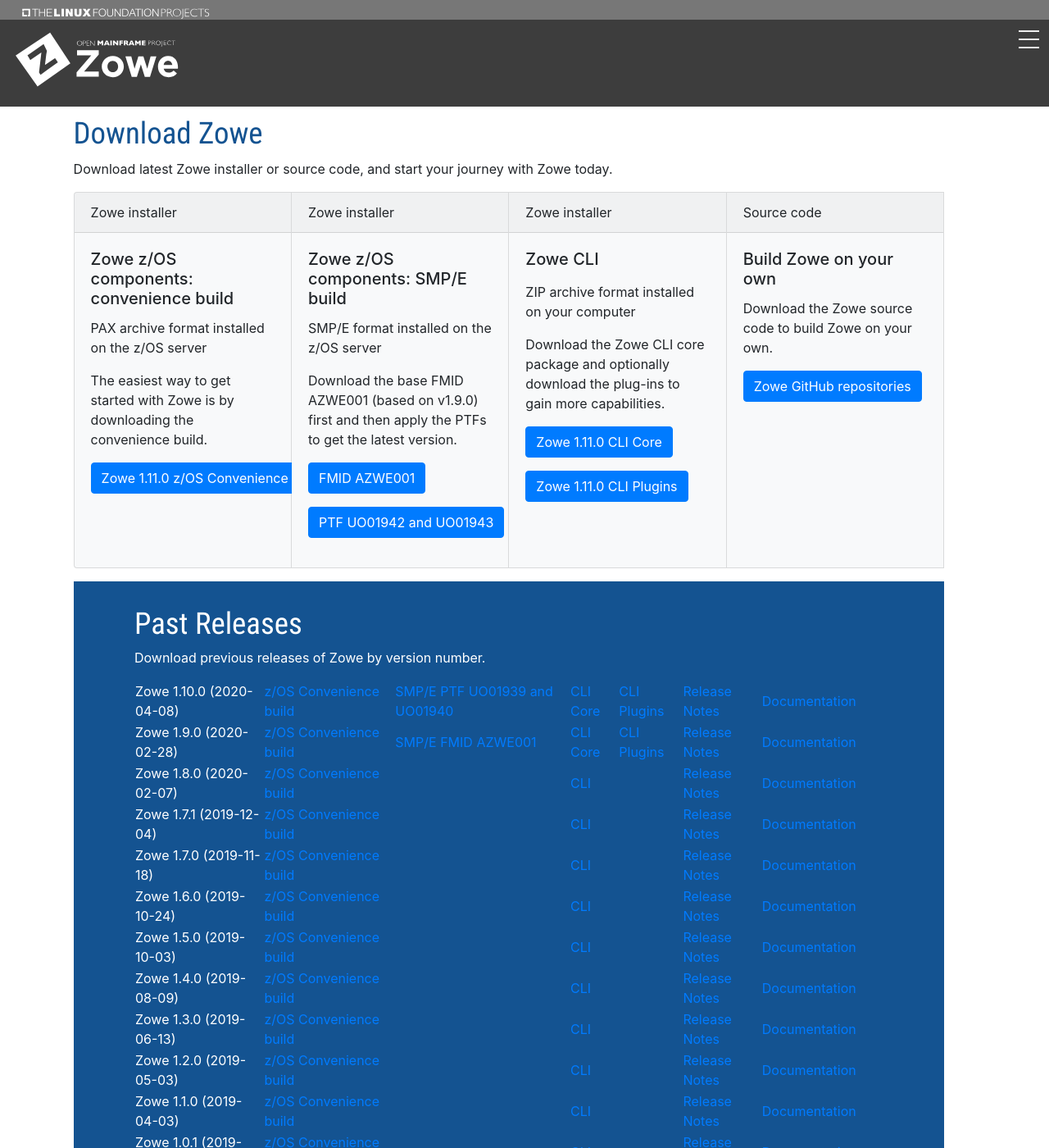
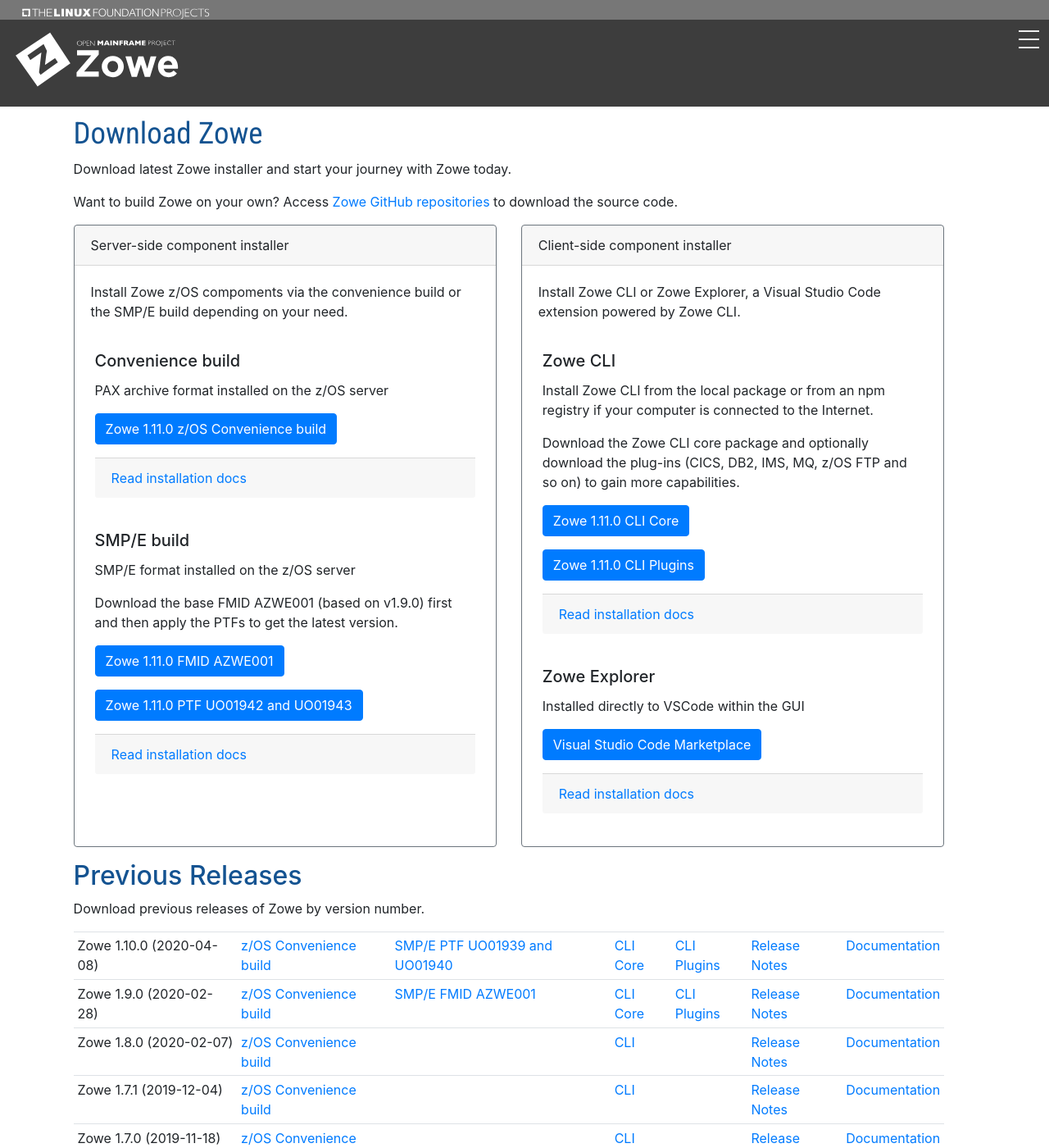
Before and after one commit to zowe/zowe.github.io, a Jekyll site: the page built from download.md, in a window 1280 px wide and 1400 px high. Shown: the whole window at 82% size. Built offline with Jekyll 4.4.1, drawn with Linux system fonts in a browser that asks for light colours; nearby versions of some CDN libraries; our own code applies the rules of GitHub Pages for plain Markdown files; some of the changed text lies outside the part shown.

Commit message:
Incorporate comments
Signed-off-by: nannanli <nannanli@cn.ibm.com>

```diff
--- a/_layouts/default.html
+++ b/_layouts/default.html
@@ -76,7 +76,7 @@
   </div>
 
   <div class="nav-links">
-    <a href="/index.html#what-is-zowe">Home</a>
+    <a href="/">Home</a>
     <a href="/download.html">Download</a>
     <a href="{{ site.docs_site_url }}">Docs</a>
     <a href="/index.html#community">Community</a>
@@ -103,7 +103,7 @@
 </div>
 
 <div class="footercol2">
-  <a href="/index.html#what-is-zowe">Home</a>
+  <a href="/">Home</a>
   <a href="/download.html">Download</a>
   <a href="{{ site.docs_site_url }}">Docs</a>
   <a href="/index.html#community">Community</a>
--- a/download.md
+++ b/download.md
@@ -8,41 +8,66 @@
 
 <section class="whitebackground" style="padding-top:1%">
 <h1 id="download">Download Zowe</h1>
-<p>
-Download latest Zowe installer or source code, and start your journey with Zowe today.
-</p>
+  <p>
+  Download latest Zowe installer and start your journey with Zowe today.
+  </p>
+  <p>
+  Want to build Zowe on your own? Access <a href="{{ site.github_repo_url }}">Zowe GitHub repositories</a> to download the source code.
+  </p>
 {% if site.data.releases[0].cli_version and site.data.releases[0].cli_plugins_version and site.data.releases[0].zos_version and site.data.releases[0].smpe_version %}
-<div class="card-group">
-<div class="card bg-light mb-3">
-  <div class="card-header">Zowe installer</div>
-  <div class="card-body">
-    <h5 class="card-title">Zowe z/OS components: convenience build</h5>
-    <p class="card-text">PAX archive format installed on the z/OS server</p>
-    <p class="card-text">The easiest way to get started with Zowe is by downloading the convenience build.</p>
-    <a class="btn btn-primary" href="{{ site.zos_download_url }}{{ site.data.releases[0].zos_version }}">Zowe {{ site.data.releases[0].zos_version }} z/OS Convenience build</a>
+<div class="card-deck">
+<div class="card border-secondary mb-3">
+  <div class="card-header">Server-side component installer</div>
+    <div class="card-body">
+    <p class="card-text">Install Zowe z/OS compoments via the convenience build or the SMP/E build depending on your need.</p>
+        <div class="row">
+          <div class="card-body">
+            <h5 class="card-title">Convenience build</h5>
+            <p class="card-text">PAX archive format installed on the z/OS server</p>
+            <p><a class="btn btn-primary" href="{{ site.zos_download_url }}{{ site.data.releases[0].zos_version }}">Zowe {{ site.data.releases[0].zos_version }} z/OS Convenience build</a></p>
+          <div class="card-footer">
+            <a class="card-footer" href="https://docs.zowe.org/stable/user-guide/install-zos.html" class="card-link">Read installation docs</a>
+          </div>
+          </div>
+          <div class="card-body">
+            <h5 class="card-title">SMP/E build</h5>
+            <p class="card-text">SMP/E format installed on the z/OS server</p>
+            <p class="card-text">Download the base FMID AZWE001 (based on v1.9.0) first and then apply the PTFs to get the latest version. </p>
+            <p><a class="btn btn-primary" href="{{ site.smpe_download_url }}{{ site.zowe_fmid_oss_version }}">Zowe {{ site.data.releases[0].zos_version }} FMID {{ site.zowe_fmid }}</a></p>
+            <p><a class="btn btn-primary" href="{{ site.smpe_download_url }}{{ site.data.releases[0].smpe_version }}">Zowe {{ site.data.releases[0].zos_version }} {{ site.data.releases[0].smpe_sysmod }} {{ site.data.releases[0].smpe_numbers }}</a></p>
+            <div class="card-footer">
+              <a href="https://docs.zowe.org/stable/user-guide/install-zos.html" class="card-link">Read installation docs</a>
+            </div>
+          </div>
+       </div>
+    </div>
   </div>
+<div class="card border-secondary mb-3">
+  <div class="card-header">Client-side component installer</div>
+    <div class="card-body">
+    <p class="card-text">Install Zowe CLI or Zowe Explorer, a Visual Studio Code extension powered by Zowe CLI.</p>
+      <div class="row">
+        <div class="card-body">
+          <h5 class="card-title">Zowe CLI</h5>
+          <p class="card-text">Install Zowe CLI from the local package or from an npm registry if your computer is connected to the Internet.</p>
+          <p class="card-text">Download the Zowe CLI core package and optionally download the plug-ins (CICS, DB2, IMS, MQ, z/OS FTP and so on) to gain more capabilities.</p>
+          <p><a class="btn btn-primary" href="{{ site.cli_download_url }}{{ site.data.releases[0].cli_version }}">Zowe {{ site.data.releases[0].cli_version }} CLI Core</a></p>
+          <p><a class="btn btn-primary" href="{{ site.cli_plugins_download_url }}{{ site.data.releases[0].cli_plugins_version }}">Zowe {{ site.data.releases[0].cli_plugins_version }} CLI Plugins</a></p>
+          <div class="card-footer">
+            <a href="https://docs.zowe.org/stable/user-guide/cli-installcli.html#installing-zowe-cli-from-a-local-package" class="card-link">Read installation docs</a>
+          </div>
+        </div>
+        <div class="card-body">
+          <h5 class="card-title">Zowe Explorer</h5>
+          <p class="card-text">Installed directly to VSCode within the GUI</p>
+          <p><a class="btn btn-primary" href="https://marketplace.visualstudio.com/items?itemName=Zowe.vscode-extension-for-zowe">Visual Studio Code Marketplace</a></p>
+          <div class="card-footer">
+            <a href="https://docs.zowe.org/stable/user-guide/cli-installcli.html#installing-zowe-cli-from-an-online-registry" class="card-link">Read installation docs</a>
+          </div>
+       </div>
+     </div>
+   </div>
 </div>
-<div class="card bg-light mb-3">
-  <div class="card-header">Zowe installer</div>
-  <div class="card-body">
-    <h5 class="card-title">Zowe z/OS components: SMP/E build</h5>
-    <p class="card-text">SMP/E format installed on the z/OS server</p>
-    <p class="card-text">Download the base FMID AZWE001 (based on v1.9.0) first and then apply the PTFs to get the latest version. </p>
-    <p><a class="btn btn-primary" href="{{ site.smpe_download_url }}{{ site.zowe_fmid_oss_version }}">FMID {{ site.zowe_fmid }}</a></p>
-    <p><a class="btn btn-primary" href="{{ site.smpe_download_url }}{{ site.data.releases[0].smpe_version }}">{{ site.data.releases[0].smpe_sysmod }} {{ site.data.releases[0].smpe_numbers }}</a></p>
-  </div>
-</div>
-<div class="card bg-light mb-3">
-  <div class="card-header">Zowe installer</div>
-  <div class="card-body">
-    <h5 class="card-title">Zowe CLI</h5>
-    <p>  </p>
-    <p class="card-text">ZIP archive format installed on your computer</p>
-    <p class="card-text">Download the Zowe CLI core package and optionally download the plug-ins to gain more capabilities.</p>
-    <p>  </p>
-    <p><a class="btn btn-primary" href="{{ site.cli_download_url }}{{ site.data.releases[0].cli_version }}">Zowe {{ site.data.releases[0].cli_version }} CLI Core</a></p>
-    <p><a class="btn btn-primary" href="{{ site.cli_plugins_download_url }}{{ site.data.releases[0].cli_plugins_version }}">Zowe {{ site.data.releases[0].cli_plugins_version }} CLI Plugins</a></p>
-  </div>
 </div>
 {% else %}
   <p>
@@ -50,23 +75,14 @@
     <a class="button" href="{{ site.cli_download_url }}{{ site.data.releases[0].version }}">Zowe {{ site.data.releases[0].version }} CLI</a>
   </p>
 {% endif %}
-<div class="card bg-light mb-3">
-  <div class="card-header">Source code</div>
-  <div class="card-body">
-    <h5 class="card-title">Build Zowe on your own</h5>
-    <p class="card-text">Download the Zowe source code to build Zowe on your own.</p>
-    <p><a class="btn btn-primary" href="{{ site.github_repo_url }}">Zowe GitHub repositories</a></p>
-  </div>
-</div>
 
-<section class="bluebackground">
-<h1>Past Releases</h1>
+<h2>Previous Releases</h2>
 <p>
 Download previous releases of Zowe by version number.
 </p>
 {% for release in site.data.releases %}
   {% if forloop.first %}
-  <table>
+  <table class="table table-hover table-sm">
   {% endif %}
   {% unless forloop.first %}
     <tr>
@@ -101,22 +117,9 @@
   {% endunless %}
   {% if forloop.last %}
   </table>
-  <i>All builds prior to Zowe v1.0.0 are no longer available.</i>
+  <p><i>All builds prior to Zowe v1.0.0 are no longer available.</i></p>
   {% endif %}
 {% endfor %}
-</section>
-
-
-<section class="whitebackground">
-<h1>Nightly Builds</h1>
-<p>Visit the Zowe Artifactory <a class="white" href="{{ site.nightly_build_url }}">nightly build folder</a> to find the most recent build.</p>
-<p>Please note:
-  <ul>
-    <li><i>Nightly builds are made available to allow preview and early distribution of in-progress work items which may be functionally incomplete and unstable. The coverage and successful execution of tests has not been guaranteed and the builds should be treated accordingly.</i></li>
-    <li><i>The latest build status is available from <a class="white" href="{{ site.zowe_build_slack_url }}">#zowe-build Slack channel</a>.</i></li>
-    <li><i>A nightly build will be removed about 30 days after release.</i></li>
-  </ul>
-</p>
 </section>
 
 <section class="bluebackground">
@@ -153,3 +156,16 @@
 <li>Production applications should only use <b>Active LTS</b> or <b>Maintenance LTS</b> releases due to the contract with extender products remaining functional and the community’s commitment to fix critical defects.</li>
 </ul>
 <a class="button" href="{{ site.lts_url }}">Learn more</a>
+</section>
+
+<section class="bluebackground">
+<h1>Nightly Builds</h1>
+<p>Visit the Zowe Artifactory <a class="white" href="{{ site.nightly_build_url }}">nightly build folder</a> to find the most recent build.</p>
+<p>Please note:
+  <ul>
+    <li>Nightly builds are made available to allow preview and early distribution of in-progress work items which may be functionally incomplete and unstable. The coverage and successful execution of tests has not been guaranteed and the builds should be treated accordingly.</li>
+    <li>The latest build status is available from <a class="white" href="{{ site.zowe_build_slack_url }}">#zowe-build Slack channel</a>.</li>
+    <li>A nightly build will be removed about 30 days after release.</li>
+  </ul>
+</p>
+</section>
```
